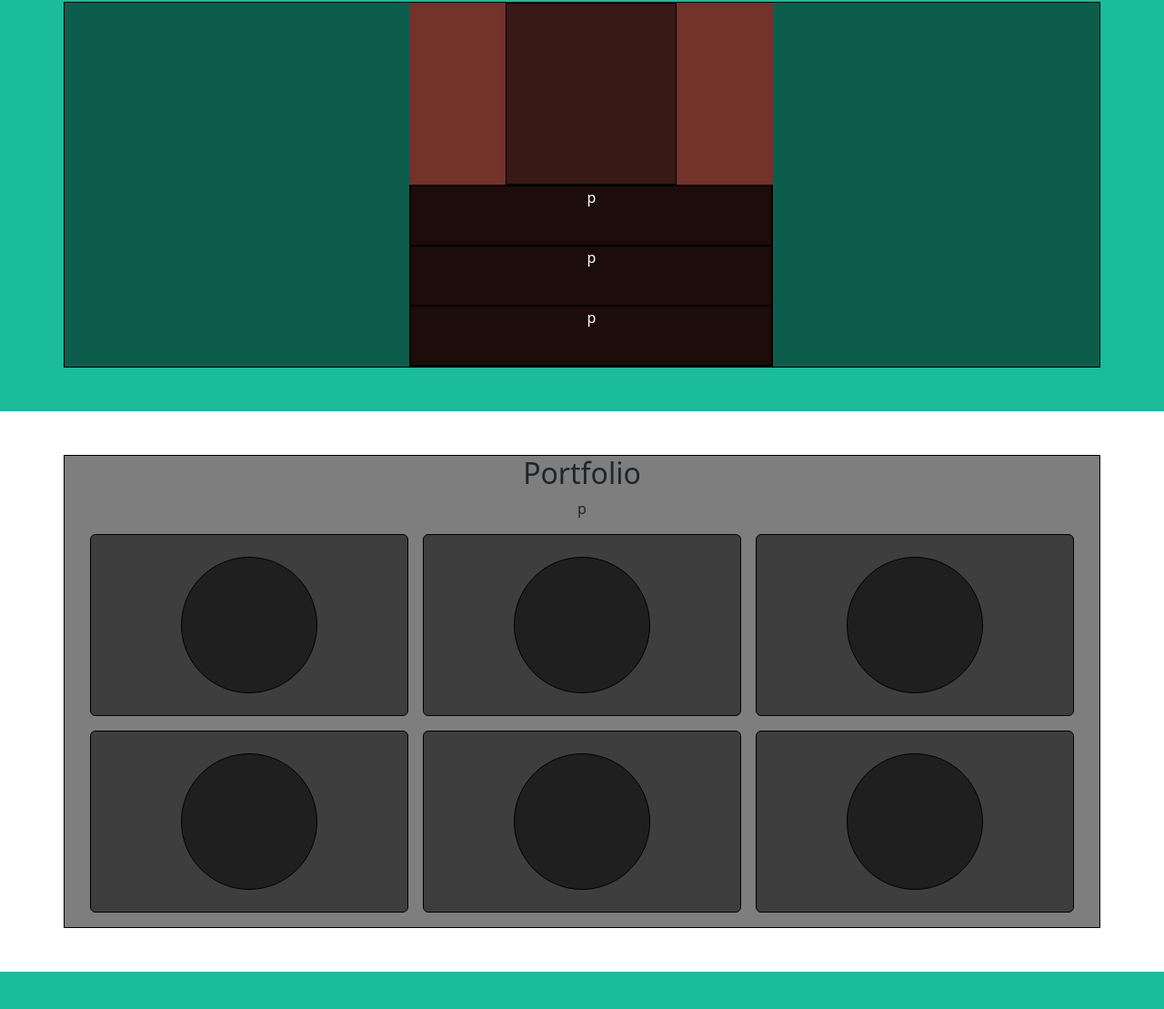
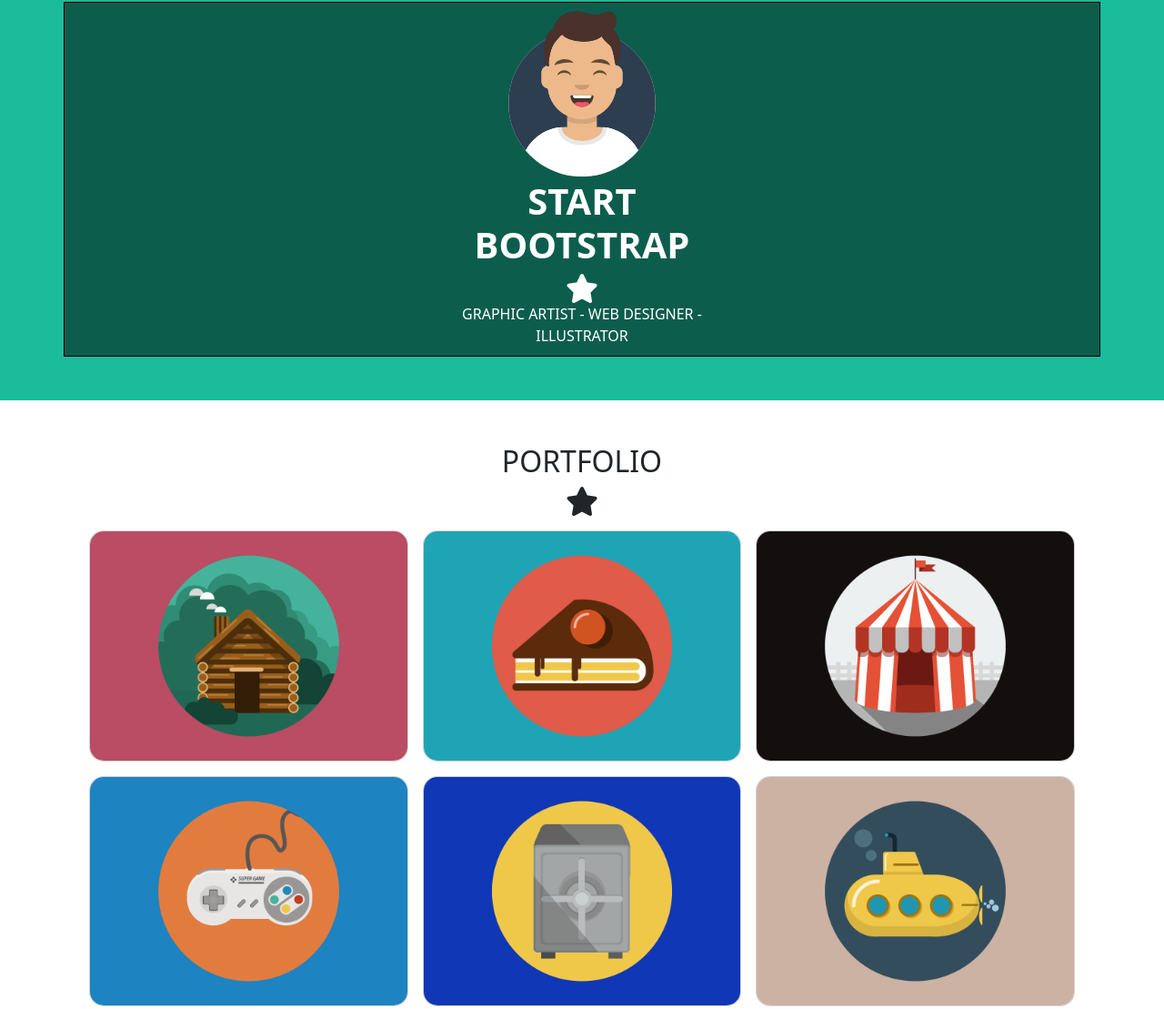
Before and after one commit to Pirisinu/html-css-bootstrap-freelancer, a plain HTML site: page index.html in a window 1280 px wide. Shown: the part 106-1215 px from the top of the page at 91% size. Drawn offline with nearby package versions, Linux system fonts and the light colour scheme.

Commit message:
[ADD]SECTION PORTFOLIO

```diff
--- a/css/style.css
+++ b/css/style.css
@@ -24,19 +24,33 @@ color: white;
 .nav_collap_bg{
   background-color: var(--dark-grey);
 }
+
+.star::before{
+  content: "";
+  position: absolute;
+  right: 30%;
+  bottom: 50%;
+  width: 13%;
+  height: 2px;
+  border-radius: 4px;
+  transform-origin: center;
+}
+.star::after{
+  content: "";
+  position: absolute;
+  left: 30%;
+  bottom: 50%;
+  width: 13%;
+  height: 2px;
+  border-radius: 4px;
+  transform-origin: center;
+}
 /****************************************************************
   DEBUG
 ****************************************************************/
 .debug{
   min-height: 50px;
   min-width: 50px;
-  background-color: rgba(0, 0, 0, 0.507);
-  border: 1px solid black;
-}
-.debug-cercle{
-  height: 150px;
-  width: 150px;
-  border-radius: 50%;
   background-color: rgba(0, 0, 0, 0.507);
   border: 1px solid black;
 }
--- a/index.html
+++ b/index.html
@@ -48,12 +48,16 @@
     <section class="back-green py-5">
       <div class="container debug">
         <div class="row">
-          <div class="col col-md-8 offset-md-2 col-xl-4 offset-xl-4  debug-box ">
-            <div class="h-50 w-50 m-auto  debug"></div>
-            <div class="row h-50 debug text-center">
-              <div class="debug">p</div>
-              <div class="debug">p</div>
-              <div class="debug">p</div>
+          <div class="col col-md-8 offset-md-2 col-xl-4 offset-xl-4">
+            <div class="h-50 w-50 m-auto">
+              <img class="h-100 w-100" src="img/avatar.svg" alt="">
+            </div>
+            <div class="row h-50 text-uppercase text-center">
+              <h1 class="fw-bolder">start bootstrap</h1>
+              <div class="star d-flex align-items-center justify-content-center fs-2 position-relative">
+                <i class="fa-solid fa-star"></i>
+              </div>
+              <p>graphic artist - web designer - illustrator</p>
             </div>
           </div>
         </div>
@@ -61,40 +65,43 @@
     </section>
 
     <section class="portfolio py-5" >
-      <div class="container debug">
-        <div class="title-section text-center ">
+      <div class="container">
+        <div class="title-section text-center text-uppercase">
           <h2>Portfolio</h2>
-          <span>p</span>
+          <div class="star d-flex align-items-center justify-content-center fs-2 position-relative">
+            <i class="fa-solid fa-star"></i>
+          </div>
+
         </div>
-        <div class="row g-3  row-cols-1 row-cols-md-2 row-cols-xl-3 p-3">
+        <div class="row g-3 row-cols-1 row-cols-md-2 row-cols-xl-3 p-3">
           <div class="col">
-            <div class="card debug py-4 w-100 h-100 d-flex justify-content-center align-items-center">
-              <div class="debug-cercle"></div>
+            <div class="card rounded-4 w-100 h-100 object-fit-cover overflow-hidden">
+              <img src="img/cabin.png" alt="">
             </div>
           </div>
           <div class="col">
-            <div class="card debug py-4 w-100 h-100 d-flex justify-content-center align-items-center">
-              <div class="debug-cercle"></div>
+            <div class="card rounded-4 w-100 h-100 object-fit-cover overflow-hidden">
+              <img src="img/cake.png" alt="">
             </div>
           </div>
           <div class="col">
-            <div class="card debug py-4 w-100 h-100 d-flex justify-content-center align-items-center">
-              <div class="debug-cercle"></div>
+            <div class="card rounded-4 w-100 h-100 object-fit-cover overflow-hidden">
+              <img src="img/circus.png" alt="">
             </div>
           </div>
           <div class="col">
-            <div class="card debug py-4 w-100 h-100 d-flex justify-content-center align-items-center">
-              <div class="debug-cercle"></div>
+            <div class="card rounded-4 w-100 h-100 object-fit-cover overflow-hidden">
+              <img src="img/game.png" alt="">
             </div>
           </div>
           <div class="col">
-            <div class="card debug py-4 w-100 h-100 d-flex justify-content-center align-items-center">
-              <div class="debug-cercle"></div>
+            <div class="card rounded-4 w-100 h-100 object-fit-cover overflow-hidden">
+              <img src="img/safe.png" alt="">
             </div>
           </div>
           <div class="col">
-            <div class="card debug py-4 w-100 h-100 d-flex justify-content-center align-items-center">
-              <div class="debug-cercle"></div>
+            <div class="card rounded-4 w-100 h-100 object-fit-cover overflow-hidden">
+              <img src="img/submarine.png" alt="">
             </div>
           </div>
         </div>
```
